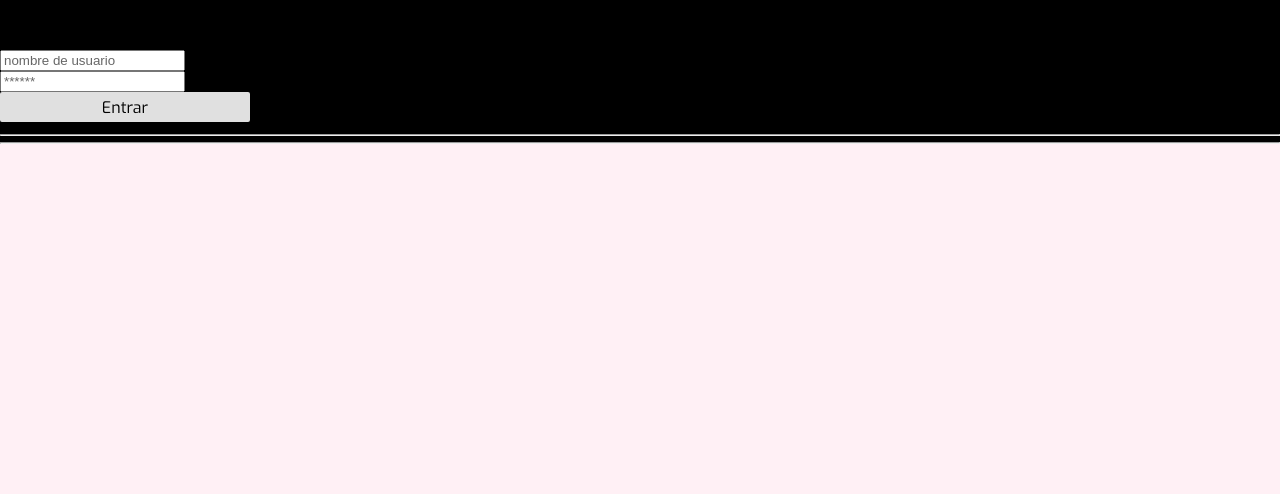
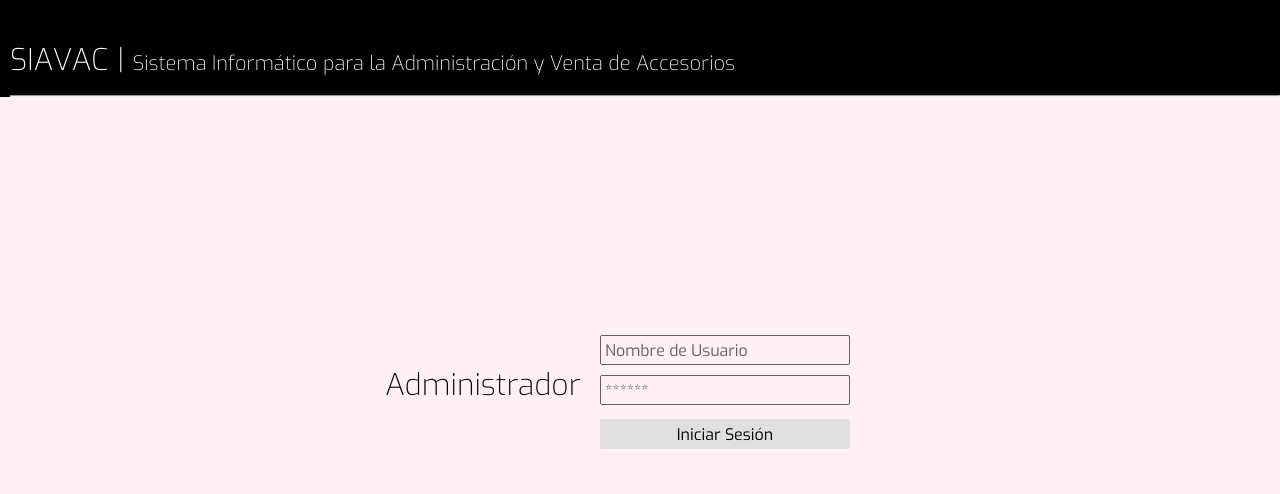
Before and after one commit to lol955714/dsi115, a Django app: page /seguridad/login/ in a window 1280 px wide. Shown: the top 494 px of the page. Run offline with Django 3.2, Linux system fonts and the light colour scheme.

Commit message:
Actualización login.html

```diff
--- a/templates/seguridad/login.html
+++ b/templates/seguridad/login.html
@@ -1,28 +1,31 @@
-
 {% load static %}
 {%block logout%}
 {%endblock logout%}
 {%block contenido%}
-<link rel="stylesheet" type="text/css" href="{% static "css/cssB.css" %}">
+<link rel="stylesheet" type="text/css" href="{% static 'css/cssB.css' %}">
+<title>SIAVAC | Login</title>
+        <div class="banner">
+        <div><br>SIAVAC  | <span>Sistema Informático para la Administración y Venta de Accesorios</span><hr></div>
+        </div>
         <body id="log">
             <div id="Contenedor">
-	<h1 class="opcioncontra">Administrador</h1>
+                <div class="header">
+                    <div>Administrador<span></span></div>
+                </div>
             <form method="post">
                 {% csrf_token %}
+                    <div class="login">
                         <div class="opcioncontra">
-			<input type="text" class="form-control" name="user" placeholder="nombre de usuario" id="Correo" aria-describedby="sizing-addon1" required="true">
+                            <input type="text" class="form-control" name="user" placeholder="Nombre de Usuario" id="Correo" aria-describedby="sizing-addon1" required="true">
                         </div>
                         <div class="opcioncontra">
                             <input  type="password" name="pass" class="form-control" placeholder="******" aria-describedby="sizing-addon1" required="true">
                         </div>
                         <div class="opcioncontra">
-			<button type="submit" class="boton">Entrar</button>
+                        <br><button type="submit" class="boton">Iniciar Sesión</button>
+                        </div>
                     </div>
             </form>
-		<hr>
-		<hr>
             </div>
         </body>
-
-
 {%endblock contenido%}
```
Lines whose indentation alone changed are shown as unchanged.
